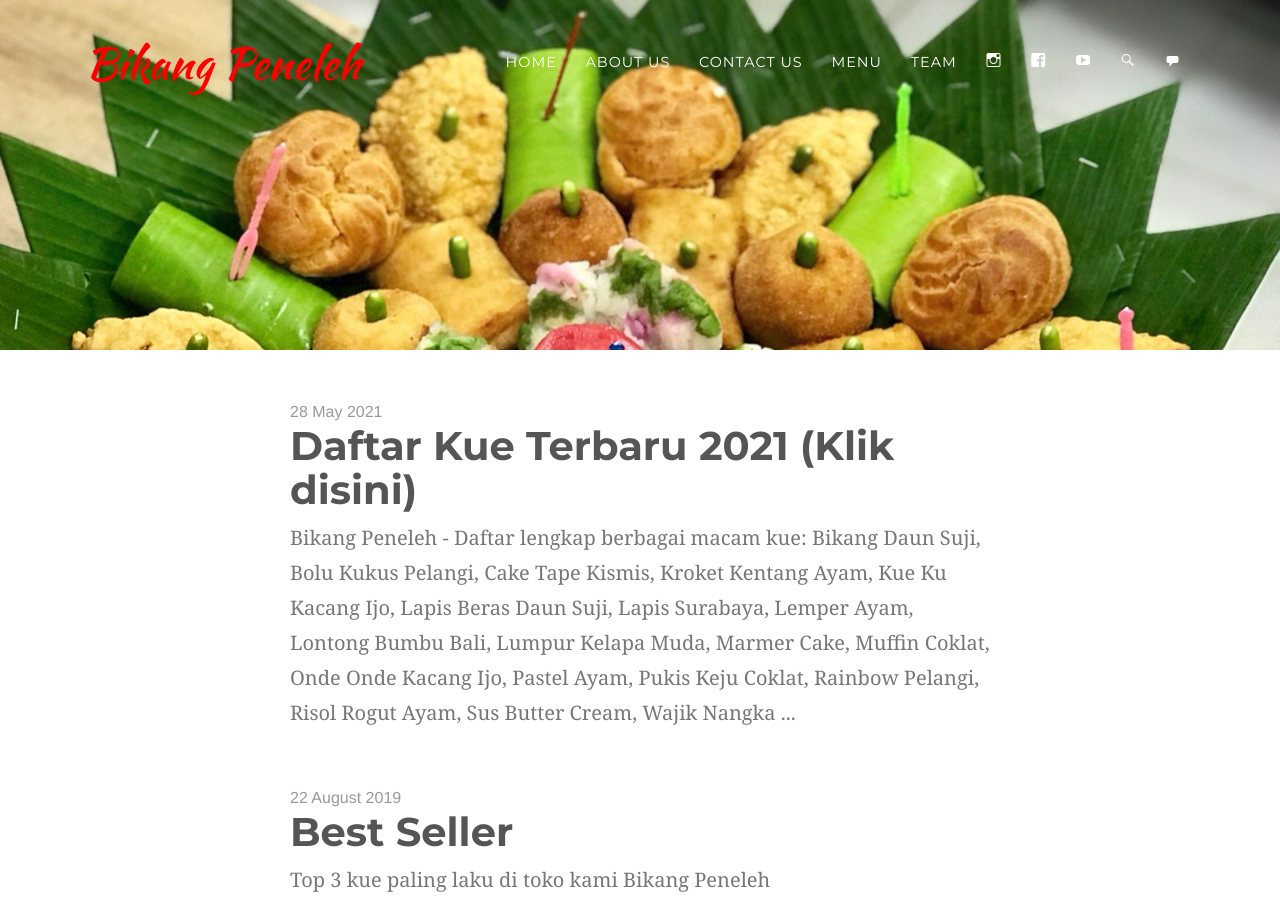
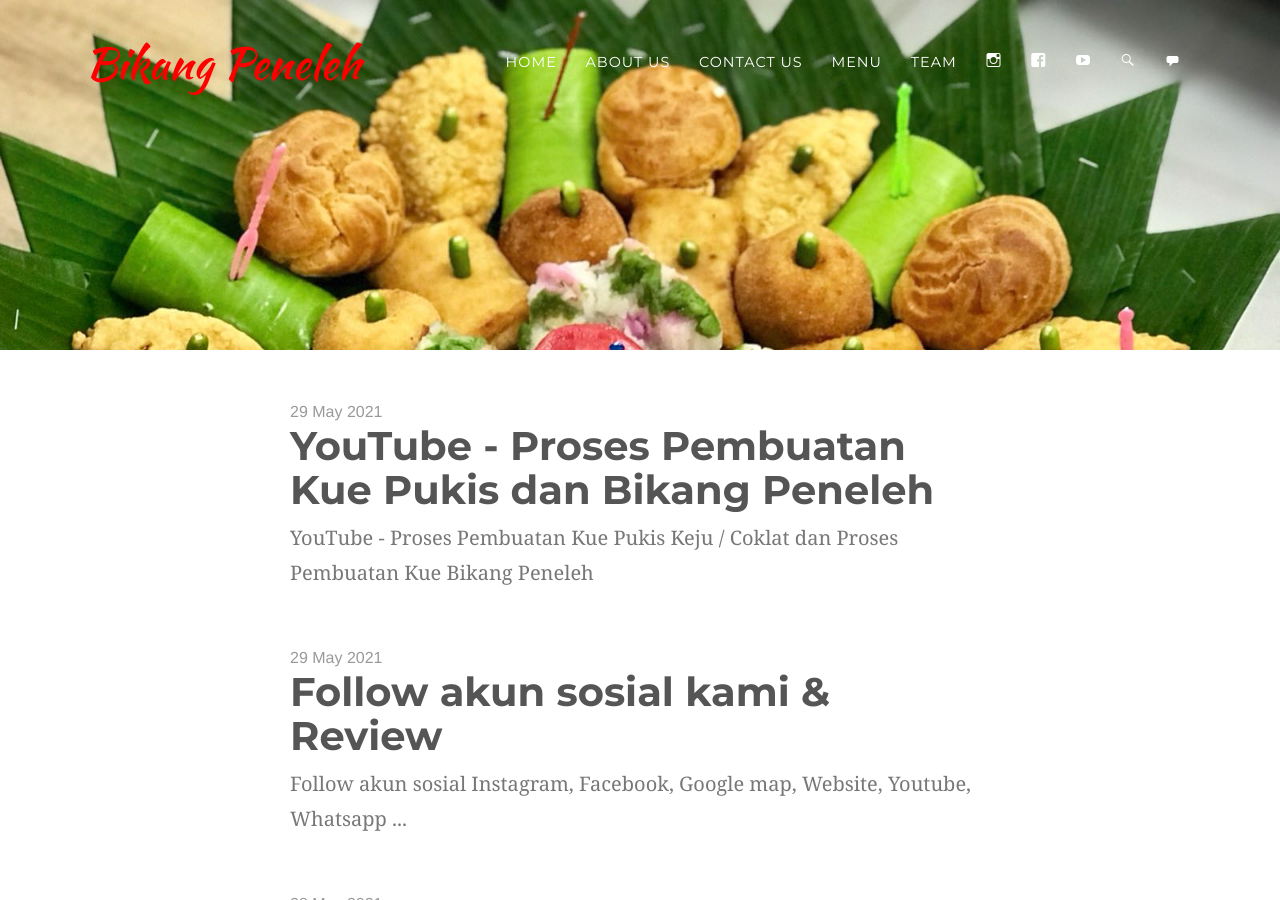
Before and after one commit to bikangpeneleh/bikangpeneleh, a Jekyll site: the page built from index.html, in a window 1280 px wide and 900 px high. Built offline with Jekyll 4.4.1, drawn with Linux system fonts in a browser that asks for light colours; some web fonts are replaced; the list of posts is cut into pages by our own code; some of the changed text lies outside the part shown.

Commit message:
Add Akun Sosial dan YouTube

```diff
--- /dev/null
+++ b/_posts/2021-05-29-akun-sosial.md
@@ -0,0 +1,27 @@
+---
+layout: post
+title: Follow akun sosial kami & Review
+quote: "Follow akun sosial Instagram, Facebook, Google map, Website, Youtube, Whatsapp ..."
+image:
+      url: /media/cover01.jpg
+tags:
+- Follow akun sosial instagram facebook google map website youtube whatsapp
+theme_color: 302F2D
+---
+
+# Follow akun sosial kami
+Instagram: [https://www.instagram.com/bikangpeneleh](https://www.instagram.com/bikangpeneleh)
+Facebook: [https://www.facebook.com/bikangpenelehcom](https://www.facebook.com/bikangpenelehcom)
+Google Map: [https://g.page/bikangpeneleh](https://g.page/bikangpeneleh)
+Website: [https://www.bikangpeneleh.com](https://www.bikangpeneleh.com)
+YouTube: [https://www.youtube.com/channel/UCYvVj2QgucbhBocgmyC4a0g](https://www.youtube.com/channel/UCYvVj2QgucbhBocgmyC4a0g)
+WhatsApp: +62 8158780829
+
+![Snack Box](/media/snackbox.png)
+
+---
+# Review - Kesan dan Pesan
+---
+Review: [https://g.page/bikangpeneleh/review](https://g.page/bikangpeneleh/review/)
+
+![Review](/media/review.png)
--- /dev/null
+++ b/_posts/2021-05-29-youtube-pembuatan-kue.md
@@ -0,0 +1,33 @@
+---
+layout: post
+title: YouTube - Proses Pembuatan Kue Pukis dan Bikang Peneleh
+quote: "YouTube - Proses Pembuatan Kue Pukis Keju / Coklat dan Proses Pembuatan Kue Bikang Peneleh"
+image:
+      url: /media/cover01.jpg
+tags:
+- YouTube
+theme_color: 302F2D
+---
+
+---
+# YouTube
+---
+### Proses Pembuatan Kue Pukis Keju / Coklat
+
+<iframe width="420" height="315" src="http://www.youtube.com/embed/eF2wqg5pchY" frameborder="0" allowfullscreen></iframe><br>
+
+
+
+### Proses Pembuatan Kue Bikang Peneleh
+
+<iframe width="420" height="315" src="http://www.youtube.com/embed/uqT1G091vsU" frameborder="0" allowfullscreen></iframe><br>
+
+---
+# Follow akun sosial kami
+---
+Instagram: [https://www.instagram.com/bikangpeneleh](https://www.instagram.com/bikangpeneleh)
+Facebook: [https://www.facebook.com/bikangpenelehcom](https://www.facebook.com/bikangpenelehcom)
+Google Map: [https://g.page/bikangpeneleh](https://g.page/bikangpeneleh)
+Website: [https://www.bikangpeneleh.com](https://www.bikangpeneleh.com)
+YouTube: [https://www.youtube.com/channel/UCYvVj2QgucbhBocgmyC4a0g](https://www.youtube.com/channel/UCYvVj2QgucbhBocgmyC4a0g)
+WhatsApp: +62 8158780829
--- a/contactus.md
+++ b/contactus.md
@@ -2,6 +2,27 @@
 layout: page
 title: Kue dan Jajanan tradisional khas Surabaya
 permalink: contactus/
+---
+
+# Follow akun sosial kami
+Instagram: [https://www.instagram.com/bikangpeneleh](https://www.instagram.com/bikangpeneleh)
+Facebook: [https://www.facebook.com/bikangpenelehcom](https://www.facebook.com/bikangpenelehcom)
+Google Map: [https://g.page/bikangpeneleh](https://g.page/bikangpeneleh)
+Website: [https://www.bikangpeneleh.com](https://www.bikangpeneleh.com)
+YouTube: [https://www.youtube.com/channel/UCYvVj2QgucbhBocgmyC4a0g](https://www.youtube.com/channel/UCYvVj2QgucbhBocgmyC4a0g)
+WhatsApp: +62 8158780829
+
+![Snack Box](/media/snackbox.png)
+
+---
+# Kesan dan Pesan
+---
+Review: [https://g.page/bikangpeneleh/review](https://g.page/bikangpeneleh/review/)
+
+![Review](/media/review.png)
+
+---
+# Google Map
 ---
 
 ## Surabaya
```
Also changed, not shown: _posts/2021-05-28-daftar-kue.md (+9 -3 lines), media/opening_hour.gif (added), media/review.png (added), media/snackbox.png (added), 3 other files.
